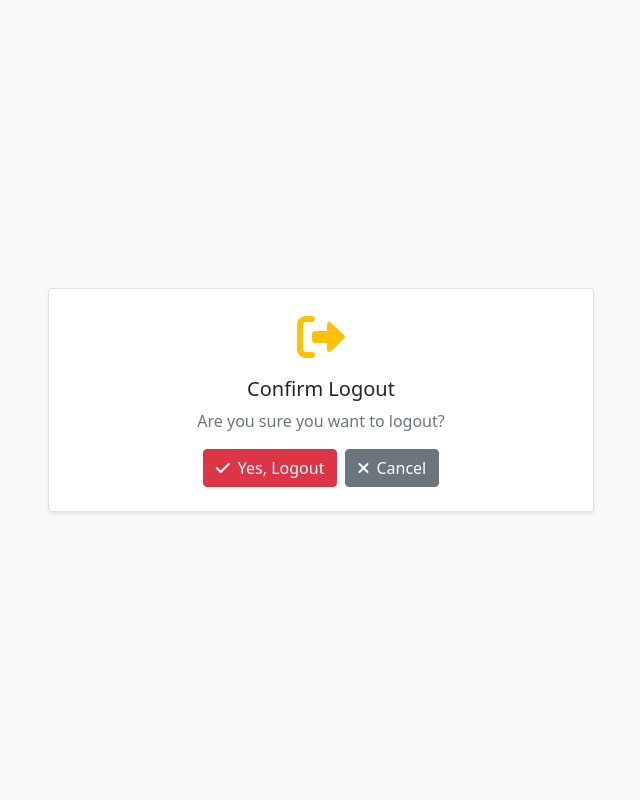
After one commit to githubanjo123/iteration1, a PHP site: template src/App/Views/auth/logout-confirmation.php in a window 1280 px wide. The commit adds this page. Shown: the whole page, without its empty margins (319-959 px from the left). Run offline with PHP 8.4, Linux system fonts and the light colour scheme; the template is opened without the code that fills it, so the values that code supplies are empty.

Commit message:
feat: Add web logout confirmation page and route
Co-authored-by: anjocabalum2004 <anjocabalum2004@gmail.com>

```diff
--- a/public/index.php
+++ b/public/index.php
@@ -39,6 +39,11 @@ $router->post('/api/auth/login', function() use ($authController) {
 });
 
 $router->post('/api/auth/logout', function() use ($authController) {
+    $authController->logout();
+});
+
+// Web logout with confirmation
+$router->get('/logout', function() use ($authController) {
     $authController->logout();
 });
 
--- /dev/null
+++ b/src/App/Views/auth/logout-confirmation.php
@@ -0,0 +1,33 @@
+<!DOCTYPE html>
+<html lang="en">
+<head>
+    <meta charset="UTF-8">
+    <meta name="viewport" content="width=device-width, initial-scale=1.0">
+    <title>Confirm Logout</title>
+    <link href="https://cdn.jsdelivr.net/npm/bootstrap@5.1.3/dist/css/bootstrap.min.css" rel="stylesheet">
+    <link href="https://cdnjs.cloudflare.com/ajax/libs/font-awesome/6.0.0/css/all.min.css" rel="stylesheet">
+</head>
+<body class="bg-light d-flex align-items-center" style="min-height: 100vh;">
+    <div class="container">
+        <div class="row justify-content-center">
+            <div class="col-md-6">
+                <div class="card shadow-sm">
+                    <div class="card-body p-4 text-center">
+                        <i class="fas fa-sign-out-alt fa-3x text-warning mb-3"></i>
+                        <h5 class="card-title mb-2">Confirm Logout</h5>
+                        <p class="text-muted">Are you sure you want to logout?</p>
+                        <div class="d-flex justify-content-center gap-2 mt-3">
+                            <a href="<?= $logoutUrl ?>" class="btn btn-danger">
+                                <i class="fas fa-check me-2"></i>Yes, Logout
+                            </a>
+                            <a href="<?= $cancelUrl ?>" class="btn btn-secondary">
+                                <i class="fas fa-times me-2"></i>Cancel
+                            </a>
+                        </div>
+                    </div>
+                </div>
+            </div>
+        </div>
+    </div>
+</body>
+</html>
```
Also changed, not shown: src/App/Controllers/Auth/AuthController.php (+27 -6 lines).
